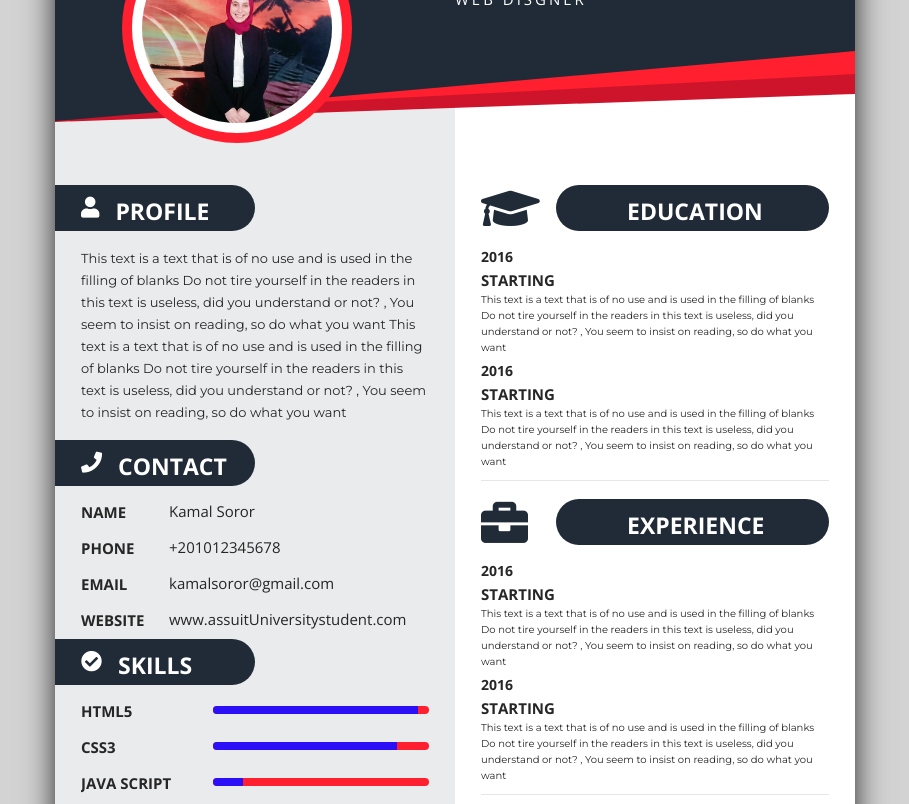
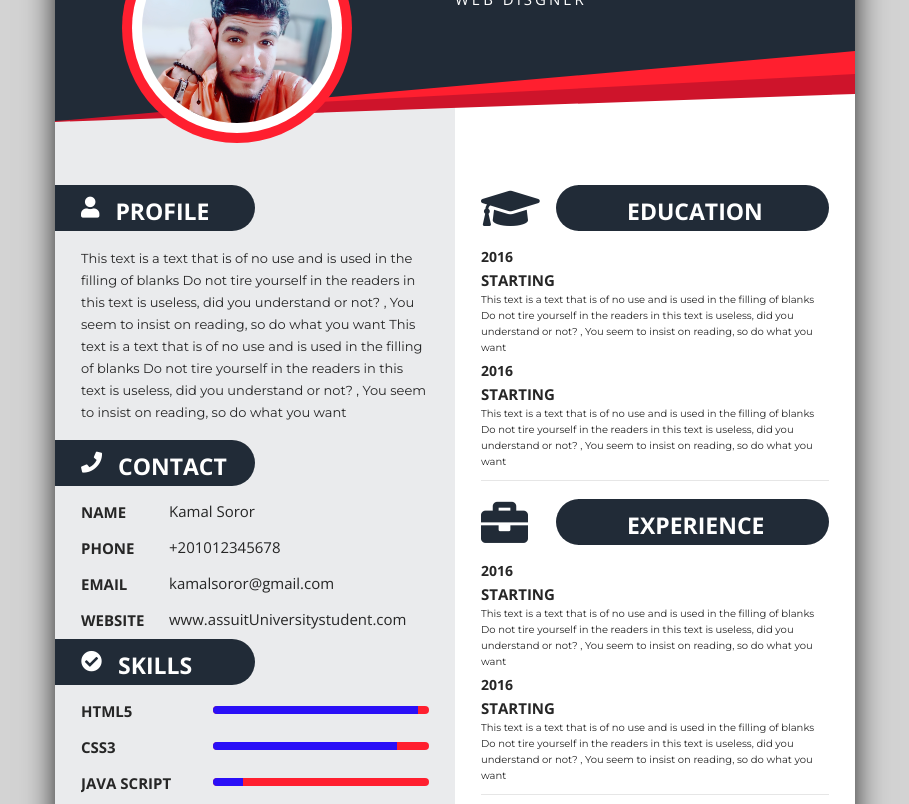
Before and after one commit to kamalsoror/kamal_cv_profile_template, a plain HTML site: page index.html in a window 1280 px wide. Shown: the part 121-925 px from the top of the page, without its empty margins (185-1094 px from the left). Drawn offline with nearby package versions, Linux system fonts and the light colour scheme.

Commit message:
Update index.css

```diff
--- a/css/index.css
+++ b/css/index.css
@@ -164,7 +164,7 @@ header .head-image .head-background .head-this {
   -webkit-border-radius: 50%;
   -moz-border-radius: 50%;
   border-radius: 50%;
-  background-image: url("../images/alaanabil2.jpeg");
+  background-image: url("../images/myphoto.jpg");
   background-repeat: no-repeat;
   position: absolute;
   overflow: hidden;
```
